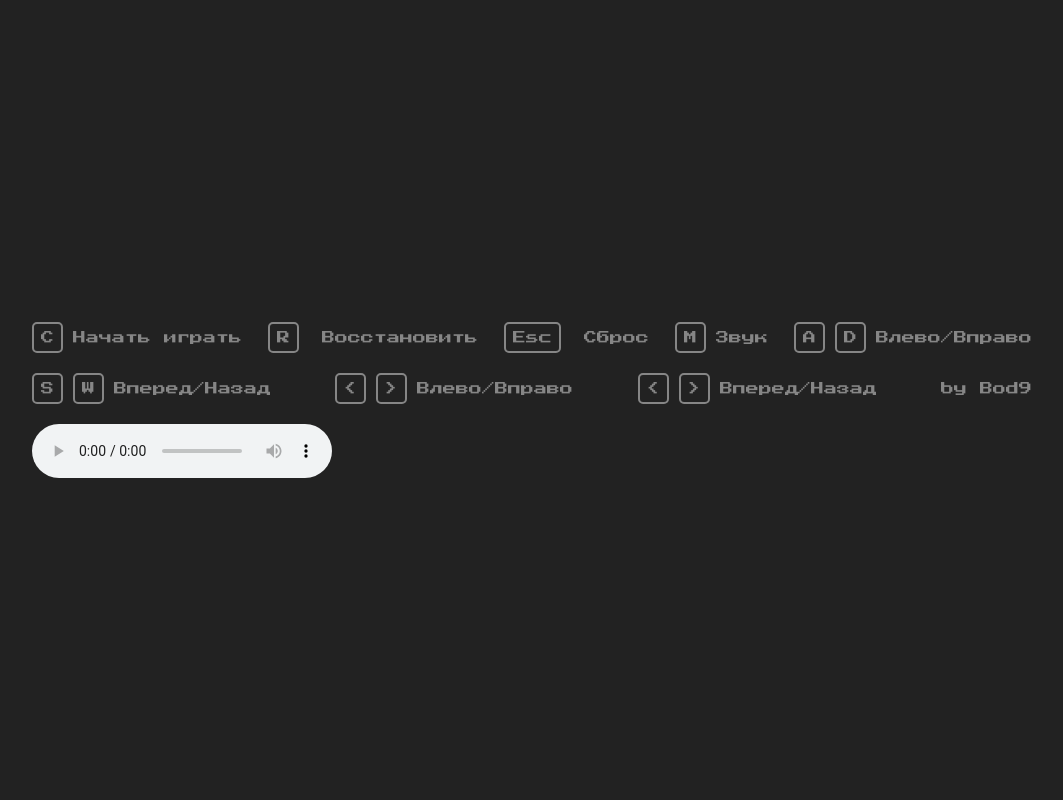
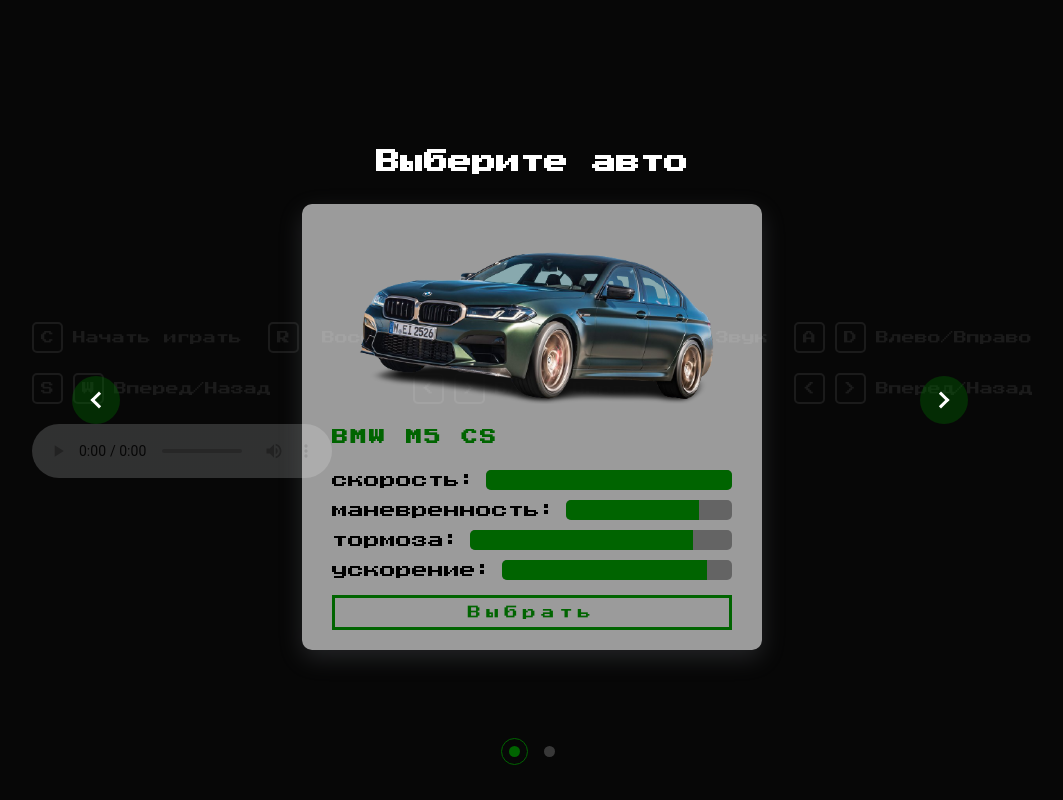
Before and after one commit to Bood9/GBG-project, a website with bundled scripts: page src/mini-games/nfs/index.html in a window 1280 px wide. Shown: the whole page, without its empty margins (108-1171 px from the left). Built offline with nearby package versions, Linux system fonts and the light colour scheme; files whose address does not match are found by name.

Commit message:
make nfs fixed

```diff
--- a/src/mini-games/nfs/index.html
+++ b/src/mini-games/nfs/index.html
@@ -14,8 +14,6 @@
 		  href="https://fonts.googleapis.com/css?family=Press+Start+2P"
 	/>
 	<link rel="stylesheet" href="style.css">
-
-
 </head>
 
 <body translate="no">
@@ -46,7 +44,6 @@
 		</div>
 	</div>
 
-
 	<div id="controls">
 		<span><span>C</span>Начать играть</span>
 		<span><span>R</span> Восстановить</span>
@@ -56,8 +53,7 @@
 		<span><span>S</span><span>W</span>Вперед/Назад</span>
 		<span><span>&lt;</span><span>&gt;</span>Влево/Вправо</span>
 		<span><span>&lt;</span><span>&gt;</span>Вперед/Назад</span>
-		<div id="prod"><span> by Bod9</span></div>
-		<div id ="audio"><audio src="/src/mini-games/nfs/audio/Ariis - Manda Bala.mp3" controls></audio></div>
+        <audio src="/src/mini-games/nfs/audio/Ariis - Manda Bala.mp3" controls></audio>
 	</div>
 
 	<script src="https://cdn.jsdelivr.net/npm/swiper@8/swiper-bundle.min.js"></script>
--- a/src/mini-games/nfs/js/game.js
+++ b/src/mini-games/nfs/js/game.js
@@ -72,7 +72,7 @@
     // Размеры картинок подбирались вручную
     IMAGE: {
         TREE: {
-            src: "/src/mini-games/nfs/img/tree.png",
+            src: "/src/mini-games/nfs/img/tree.pngx",
             width: 132,
             height: 192,
         },
@@ -98,7 +98,7 @@
 
         SKY: {
             src: "/src/mini-games/nfs/img/cloud.jpg",
-        },F
+        },
     },
 
     AUDIO: {
--- a/src/mini-games/nfs/style.css
+++ b/src/mini-games/nfs/style.css
@@ -529,8 +529,3 @@
         letter-spacing: 0.5px;
     }
 }
-
-.prod {
-    font-size: 5px;
-    color: #d9bbf3;
-}
```
Also changed, not shown: README.md (deleted), src/mini-games/nfs/README.md (deleted), src/mini-games/nfs/script.js (added), 2 other files.
